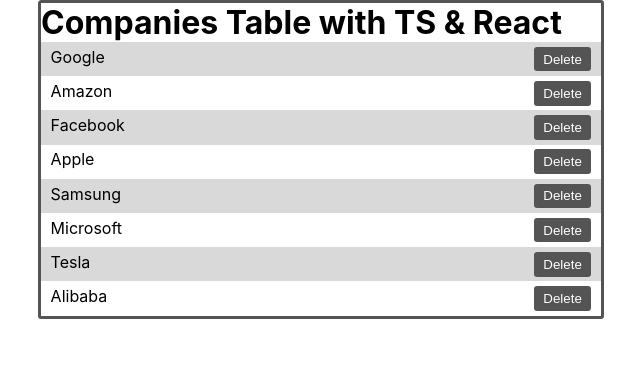
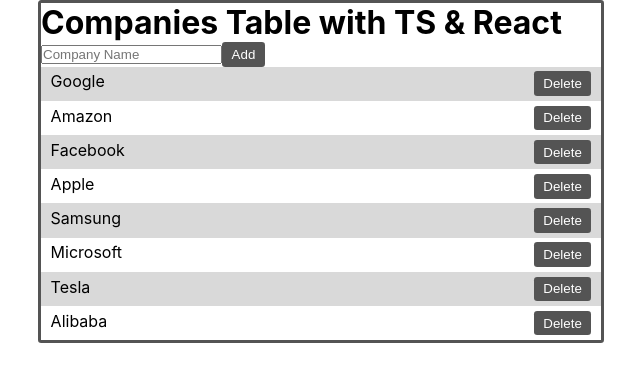
Before and after one commit to ozlemts/company, a React (Create React App) app: page / in a window 1280 px wide. Shown: the top 382 px of the page, without its empty margins (319-959 px from the left). Built offline with nearby package versions, Linux system fonts and the light colour scheme.

Commit message:
Add action is implemented via state

```diff
--- /dev/null
+++ b/src/AddCompany.tsx
@@ -0,0 +1,23 @@
+import React, {useState} from 'react';
+import {CompaniesContext} from "./companiesContext";
+
+export const AddCompany = () =>  {
+
+  const { addCompany } = React.useContext(CompaniesContext) as CompanyContextType;
+  const [keyword, setKeyword] = useState('');
+  const error:string = 'Company name cannot be empty!'
+
+  return (
+    <div className="add-box">
+      <input
+        name="companyName"
+        placeholder="Company Name"
+        type="text"
+        onChange={(event) => {setKeyword(event.target.value)}}
+      />
+      <button onClick ={
+        () => (keyword.length > 1 ? addCompany(keyword) : (alert(error)) )
+      }>Add</button>
+    </div>
+  );
+}
--- a/src/App.tsx
+++ b/src/App.tsx
@@ -1,10 +1,12 @@
 import React from 'react';
 import {CompanyTable} from "./CompanyTable";
+import {AddCompany} from "./AddCompany";
 
 function App() {
   return (
     <div className="box">
       <h1>Companies Table with TS & React</h1>
+      <AddCompany/>
       <CompanyTable/>
     </div>
   );
--- a/src/companiesContext.tsx
+++ b/src/companiesContext.tsx
@@ -28,6 +28,14 @@ const CompaniesProvider: React.FC<Props> =
       );
     };
 
-  return <CompaniesContext.Provider value={{companyList, deleteCompany}}>{children}</CompaniesContext.Provider>;
+    const addCompany = (name: string) => {
+      const newCompany: companyType = {
+        id: Math.floor(100 + Math.random() * (1000 - 100)), // to do: check uniqueness
+        name: name,
+      };
+      setCompanyList(prevCompany => [...prevCompany, newCompany]);
+    };
+
+    return <CompaniesContext.Provider value={{companyList, deleteCompany, addCompany}}>{children}</CompaniesContext.Provider>;
   };
 export default CompaniesProvider;
--- a/src/type.d.ts
+++ b/src/type.d.ts
@@ -6,4 +6,5 @@ type companyType = {
 type CompanyContextType = {
   companyList: companyType[];
   deleteCompany: (id: number) => void;
+  addCompany: (companyType) => void;
 }
```
Lines whose indentation alone changed are shown as unchanged.
